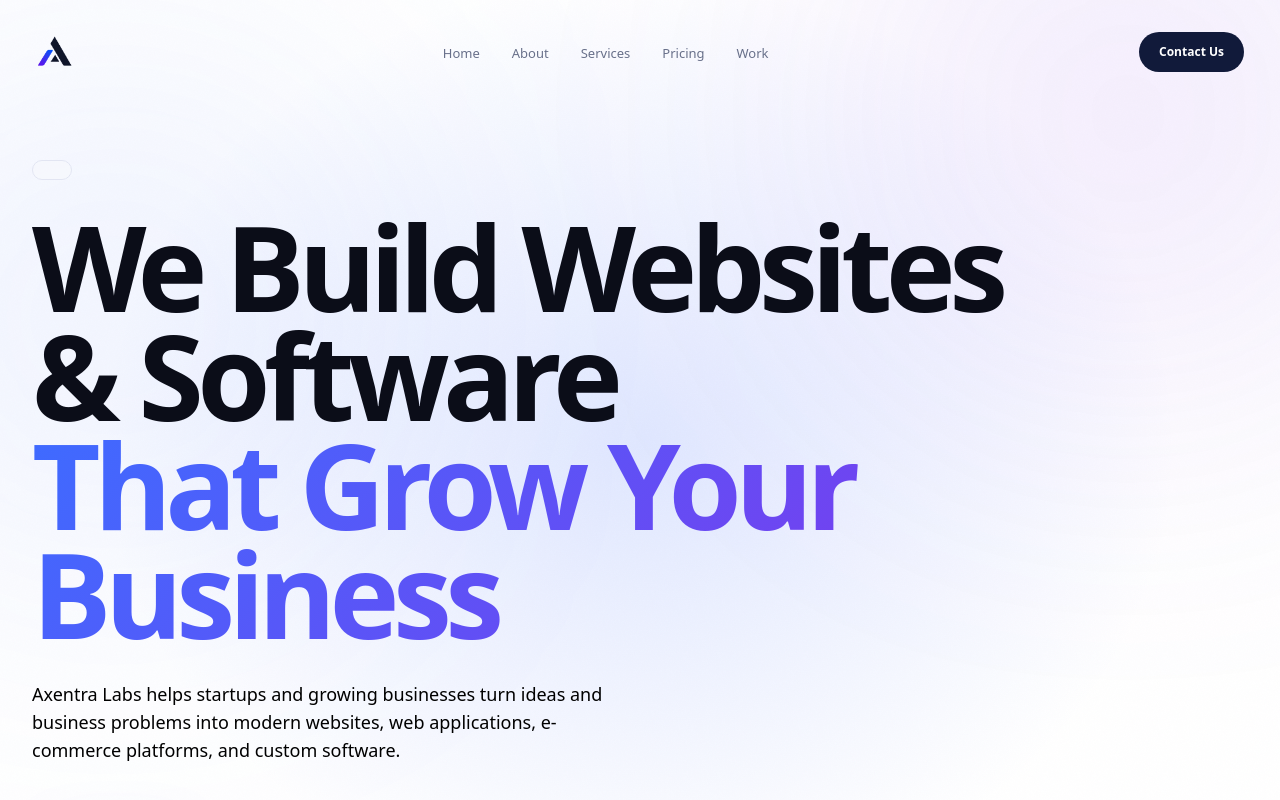
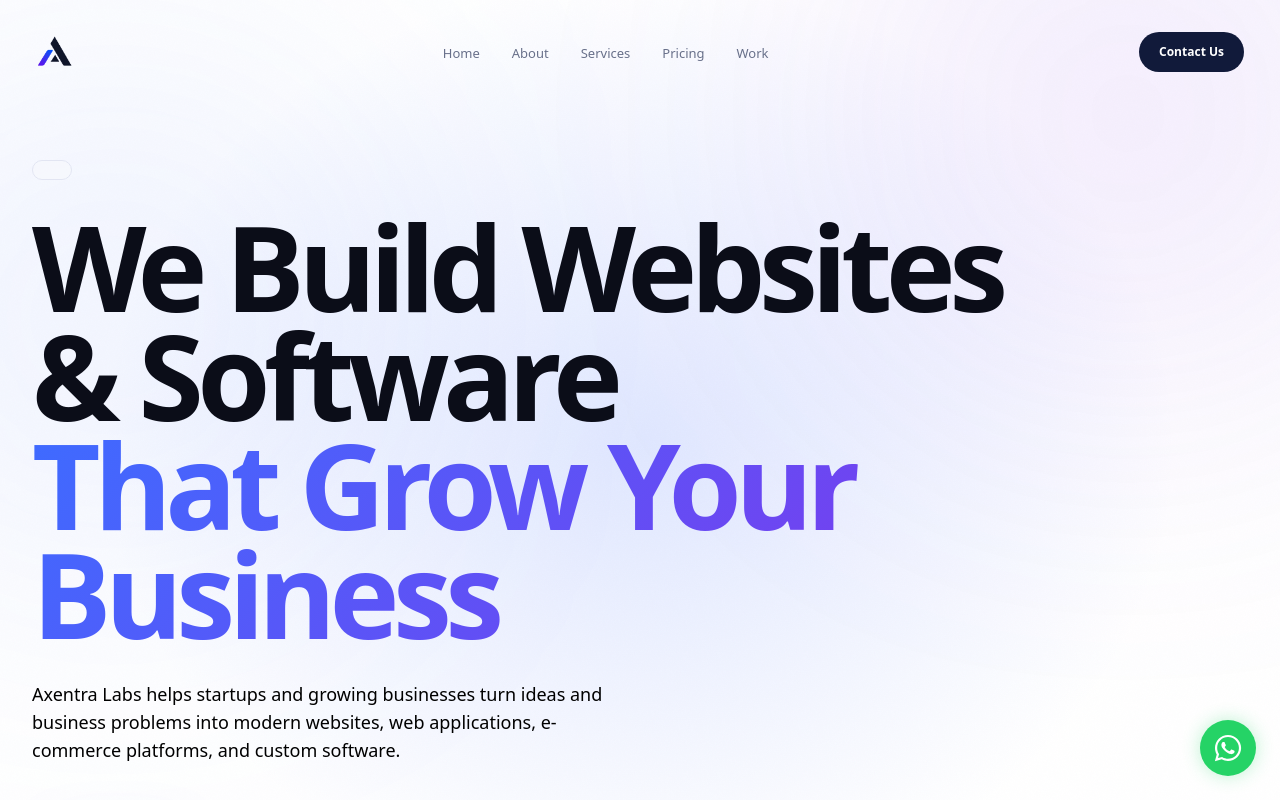
Before and after one commit to AgCode18/Axentra-Labs, a Next.js app: page / in a window 1280 px wide. Shown: the top 800 px of the page. Built offline with nearby package versions, Linux system fonts and the light colour scheme.

Commit message:
feat: implement WhatsApp button for direct contact and update dependencies

```diff
--- a/app/layout.tsx
+++ b/app/layout.tsx
@@ -1,56 +1,9 @@
-// import type { Metadata } from "next";
-// import { Space_Grotesk, Inter, JetBrains_Mono } from "next/font/google";
-// import "./globals.css";
-
-// const spaceGrotesk = Space_Grotesk({
-//   subsets: ["latin"],
-//   weight: ["500", "600", "700"],
-//   variable: "--font-space",
-//   display: "swap",
-// });
-
-// const inter = Inter({
-//   subsets: ["latin"],
-//   weight: ["400", "500", "600"],
-//   variable: "--font-inter",
-//   display: "swap",
-// });
-
-// const jetbrainsMono = JetBrains_Mono({
-//   subsets: ["latin"],
-//   weight: ["400", "500"],
-//   variable: "--font-mono",
-//   display: "swap",
-// });
-
-// export const metadata: Metadata = {
-//   title: "Axentra Labs",
-//   description: "Axentra Labs designs and builds production-ready SaaS products and MVPs in 21 days. Next.js, full-stack engineering, fixed pricing, zero fluff.",
-//   openGraph: {
-//     title: "Axentra Labs",
-//     description:  "We design, build, and launch production-ready web products for founders who can't wait six months.",
-//     type: "website",
-//   },
-// };
-
-// export default function RootLayout({
-//   children,
-// }: {
-//   children: React.ReactNode;
-// }) {
-//   return (
-//     <html lang="en" className={`${spaceGrotesk.variable} ${inter.variable} ${jetbrainsMono.variable}`}>
-//       <body className="font-body antialiased bg-ink text-fog">{children}</body>
-//     </html>
-//   );
-// }
-
-
 import type { Metadata } from "next";
 import "./globals.css";
 import SmoothScroll from "@/components/SmoothScroll";
 import GSAPAnimations from "@/components/GSAPAnimations";
 import CustomCursor from "@/components/CustomCursor";
+import WhatsAppButton from "../components/WhatsAppButton";
 
 export const metadata: Metadata = {
   title: "Axentra Labs",
@@ -70,6 +23,7 @@ export default function RootLayout({
         <GSAPAnimations />
         {/* <CustomCursor/> */}
         {children}
+        <WhatsAppButton />
       </body>
     </html>
   );
--- /dev/null
+++ b/components/WhatsAppButton.tsx
@@ -0,0 +1,38 @@
+"use client";
+
+import { FaWhatsapp } from "react-icons/fa";
+
+export default function WhatsAppButton() {
+  const phoneNumber = "917665227565";
+
+  const message = encodeURIComponent(
+    "Hi Axentra Labs, I'm interested in your services."
+  );
+
+  return (
+    <a
+      href={`https://wa.me/${phoneNumber}?text=${message}`}
+      target="_blank"
+      rel="noopener noreferrer"
+      aria-label="Contact Axentra Labs on WhatsApp"
+      className="
+        group fixed bottom-6 right-6 z-[9999]
+        flex h-14 w-14 items-center justify-center
+        rounded-full
+        bg-[#25D366]
+        text-white
+        shadow-[0_0_18px_rgba(37,211,102,0.3)]
+        transition-all duration-300 ease-out
+        hover:-translate-y-1
+        hover:scale-110
+        hover:bg-[#20c963]
+        hover:shadow-[0_0_35px_rgba(37,211,102,0.85)]
+      "
+    >
+      <FaWhatsapp
+        size={30}
+        className="transition-transform duration-300 group-hover:scale-110"
+      />
+    </a>
+  );
+}
--- a/package.json
+++ b/package.json
@@ -14,9 +14,11 @@
     "googleapis": "^176.0.0",
     "gsap": "^3.15.0",
     "lenis": "^1.3.26",
+    "lucide-react": "^1.42.0",
     "next": "14.2.5",
     "react": "^18.3.1",
-    "react-dom": "^18.3.1"
+    "react-dom": "^18.3.1",
+    "react-icons": "^5.7.0"
   },
   "devDependencies": {
     "@types/node": "^20.14.10",
```
Also changed, not shown: 1 other file (tests, documents, lock files or other folders).
